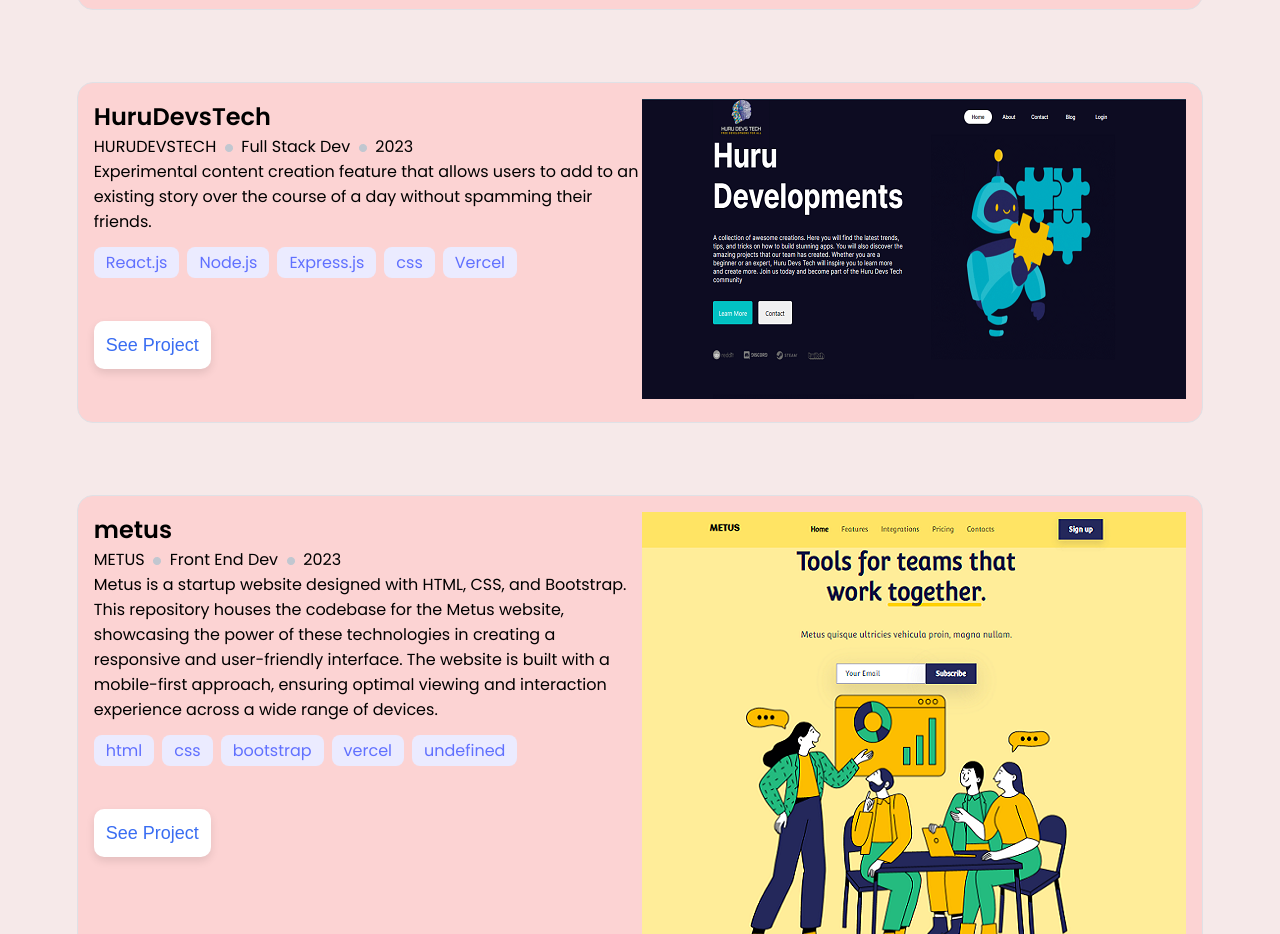
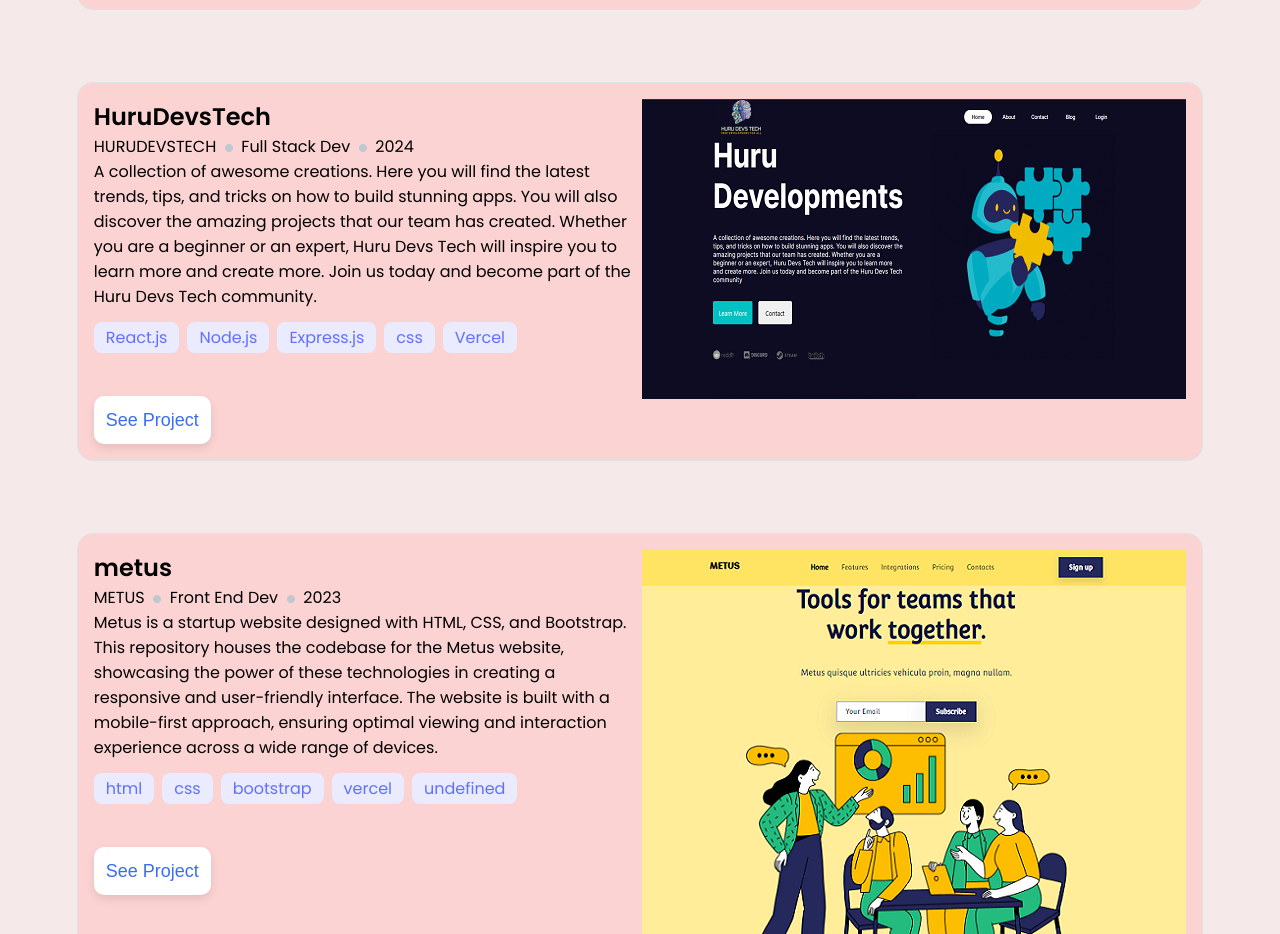
Before and after one commit to lucy-sees/Webforlio, a website: page index.html in a window 1280 px wide. Shown: the part 1203-2137 px from the top of the page. Drawn offline with Linux system fonts and the light colour scheme.

Commit message:
update info for card 2

```diff
--- a/index.js
+++ b/index.js
@@ -90,14 +90,14 @@
     company2: 'HURUDEVSTECH',
     specialization: 'Back End Dev',
     specialization2: 'Full Stack Dev',
-    year: 2023,
-    year2: 2023,
+    year: 2024,
+    year2: 2024,
     description:
-      'A daily selection of privately personalized reads; no accounts or sign-ups required.',
+      'A collection of awesome creations. Here you will find the latest trends, tips, and tricks on how to build stunning apps. You will also discover the amazing projects that our team has created. Whether you are a beginner or an expert, Huru Devs Tech will inspire you to learn more and create more. Join us today and become part of the Huru Devs Tech community.',
     description2:
-      'Experimental content creation feature that allows users to add to an existing story over the course of a day without spamming their friends.',
+      'A collection of awesome creations. Here you will find the latest trends, tips, and tricks on how to build stunning apps. You will also discover the amazing projects that our team has created. Whether you are a beginner or an expert, Huru Devs Tech will inspire you to learn more and create more. Join us today and become part of the Huru Devs Tech community.',
     description3:
-      'Lorem Ipsum is simply dummy text of the printing and typesetting industry. Lorem Ipsum has been the industry\'s standard dummy text ever since the 1500s, when an unknown printer took a galley of type and scrambled it 1960s. Lorem Ipsum is simply dummy text of the printing and typesetting industry. Lorem Ipsum has been the industry\'s standard dummy text ever since the 1500s, when an unknown printer took a galley of type and scrambled it 1960s with the releorem Ipsum is simply dummy text of the printing and typesetting industry. Lorem Ipsum han printer took a galley of type and scrambled it 1960s with the releawn printer took a galley of type and scrambled it 1960s.',
+      'A collection of awesome creations. Here you will find the latest trends, tips, and tricks on how to build stunning apps. You will also discover the amazing projects that our team has created. Whether you are a beginner or an expert, Huru Devs Tech will inspire you to learn more and create more. Join us today and become part of the Huru Devs Tech community',
     technologies: {
       tech1: 'React.js',
       tech2: 'Node.js',
--- a/style.css
+++ b/style.css
@@ -38,6 +38,7 @@
   line-height: 20px;
   text-align: center;
 }
+
 /*
 #logo {
   padding: 4%;
@@ -486,8 +487,6 @@
   line-height: 24px;
   letter-spacing: 3%;
   justify-content: center;
-  display: inline-block;
-  text-align: center;
   padding: 12px;
   flex-direction: row;
   gap: 10px;
```
Also changed, not shown: desktop.css (line endings or trailing spaces).
